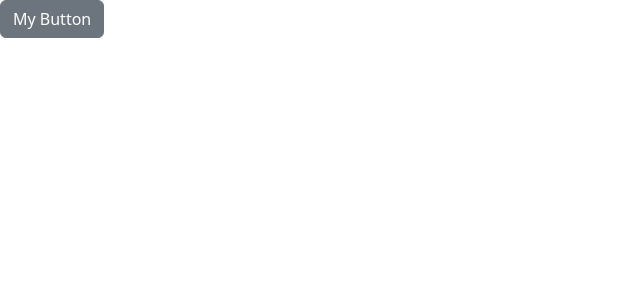
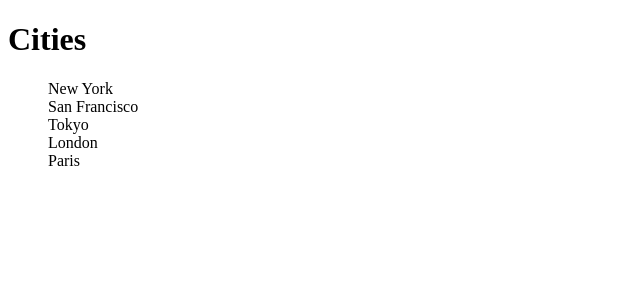
Before and after one commit to Ayeshan-Oshitha/Tutorial--Mosh--React-TypeScript, a React (Vite) app in the folder 1. Fundamentals/react-demo/: page / in a window 1280 px wide. Shown: the top 300 px of the page, without its empty margins (0-640 px from the left). Built offline with nearby package versions, Linux system fonts and the light colour scheme.

Commit message:
Section 03 ( Styling Components ) - Vanilla CSS

```diff
--- a/1. Fundamentals/react-demo/src/App.tsx
+++ b/1. Fundamentals/react-demo/src/App.tsx
@@ -1,24 +1,19 @@
-import { useState } from "react";
-import Alert from "./components/Alert";
-import Button from "./components/Button";
+import ListGroup from "./components/ListGroup/ListGroup";
 
 function App() {
-  const [alertVisible, setAlertVisibility] = useState(false);
+  let items = ["New York", "San Francisco", "Tokyo", "London", "Paris"];
 
-  const handleClick = () => {
-    setAlertVisibility(true);
-  };
-
-  const handleClose = () => {
-    setAlertVisibility(false);
+  const handleSelectItem = (item: string): void => {
+    console.log(item);
   };
 
   return (
     <div>
-      {alertVisible && <Alert onClose={handleClose}>My alert</Alert>}
-      <Button onClick={handleClick} color="secondary">
-        My Button
-      </Button>
+      <ListGroup
+        items={items}
+        heading="Cities"
+        onSelectedItem={handleSelectItem}
+      />
     </div>
   );
 }
--- /dev/null
+++ b/1. Fundamentals/react-demo/src/components/ListGroup/ListGroup.css
@@ -0,0 +1,3 @@
+.list-group {
+  list-style: none;
+}
--- a/1. Fundamentals/react-demo/src/components/ListGroup.tsx
+++ b/1. Fundamentals/react-demo/src/components/ListGroup/ListGroup.tsx
@@ -1,4 +1,5 @@
 import { useState } from "react";
+import "./ListGroup.css";
 
 interface Props {
   items: string[];
--- /dev/null
+++ b/1. Fundamentals/react-demo/src/components/ListGroup/index.ts
@@ -0,0 +1,3 @@
+import ListGroup from "./ListGroup";
+
+export default ListGroup;
--- a/1. Fundamentals/react-demo/src/main.tsx
+++ b/1. Fundamentals/react-demo/src/main.tsx
@@ -1,7 +1,6 @@
 import { StrictMode } from "react";
 import { createRoot } from "react-dom/client";
 import App from "./App.tsx";
-import "bootstrap/dist/css/bootstrap.css";
 
 createRoot(document.getElementById("root")!).render(
   <StrictMode>
```
Also changed, not shown: 1 other file (tests, documents, lock files or other folders).
